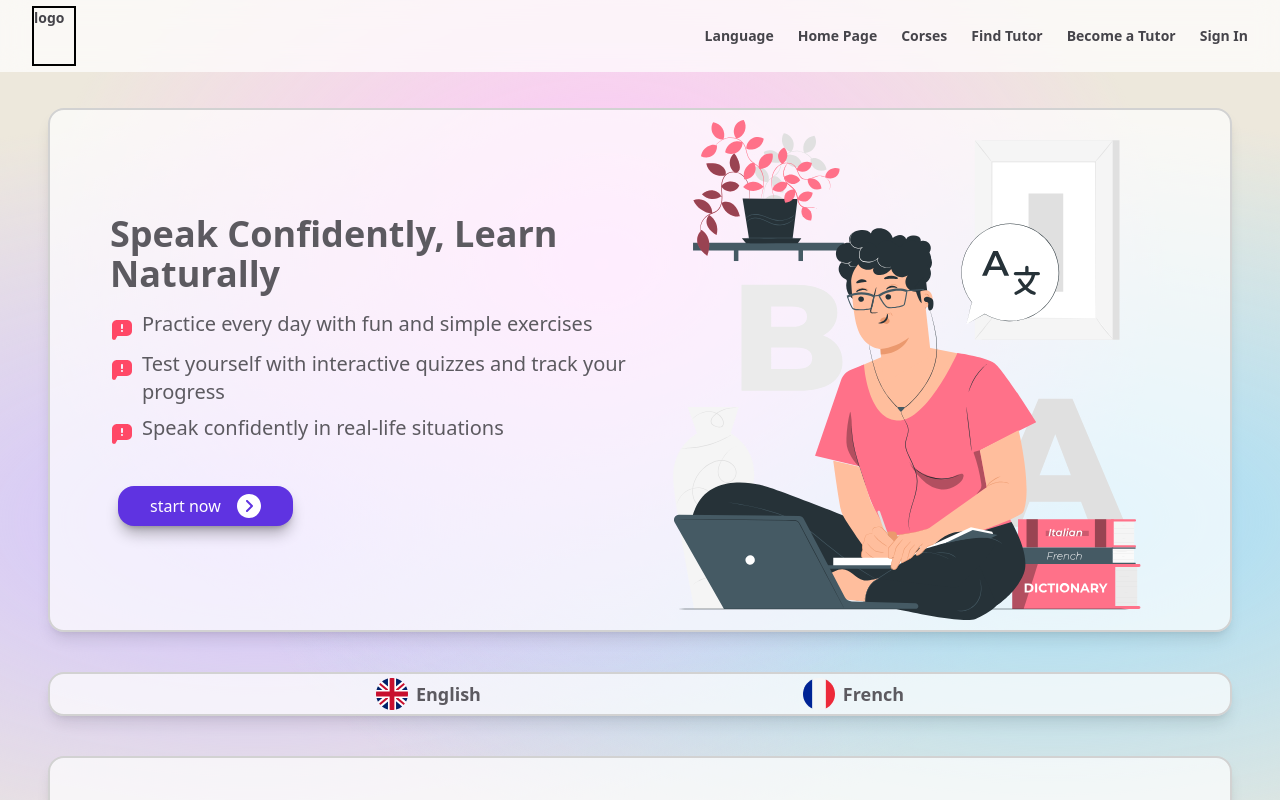
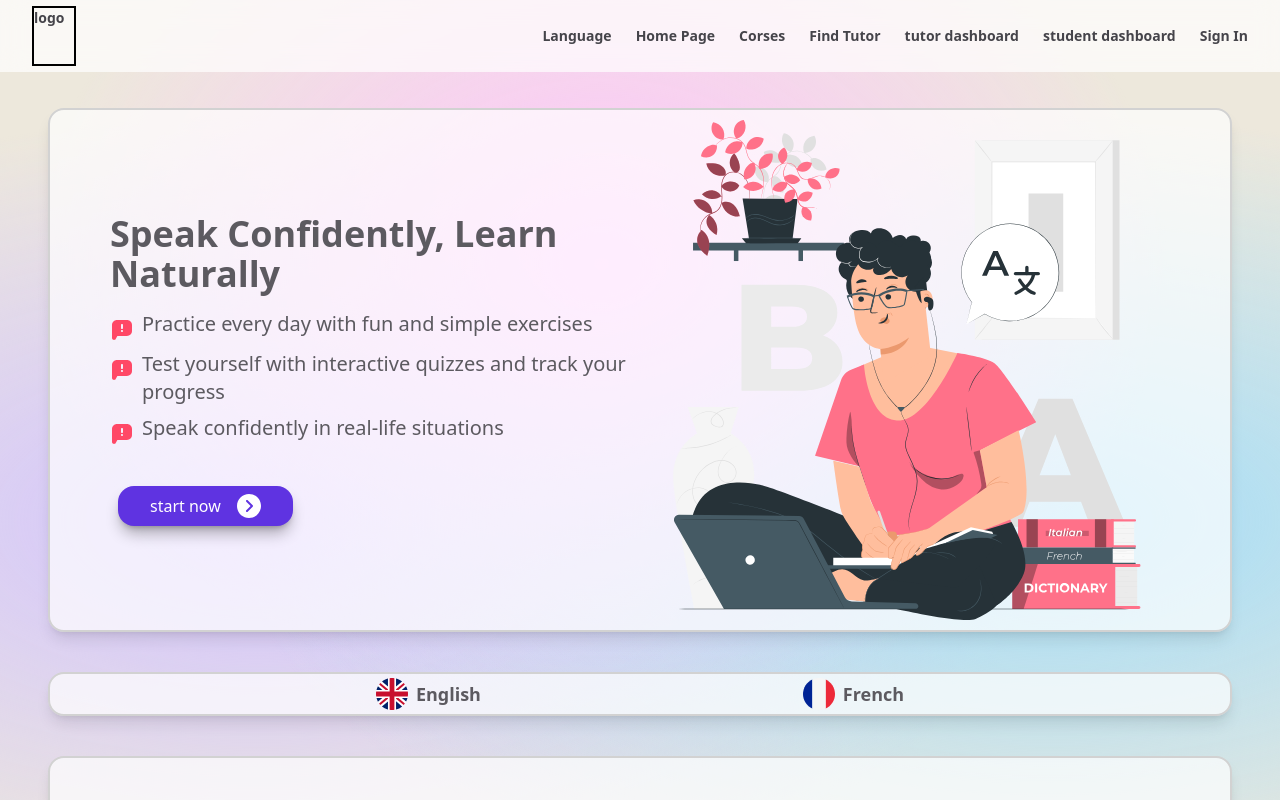
Before and after one commit to erfan2220/learningEnglish-Front, a Next.js app in the folder learning/: page / in a window 1280 px wide. Shown: the top 800 px of the page. Built offline with nearby package versions, Linux system fonts and the light colour scheme.

Commit message:
feat: dashboard created

```diff
--- a/learning/components/Header/Header.tsx
+++ b/learning/components/Header/Header.tsx
@@ -21,7 +21,10 @@ const Header = () => {
             <Link href={"/tutor"}>Find Tutor</Link>
           </li>
           <li>
-            <Link href={"/signupTutor"}>Become a Tutor</Link>{" "}
+            <Link href={"/dashboard/tutor"}>tutor dashboard</Link>
+          </li>
+          <li>
+            <Link href={"/dashboard/student"}>student dashboard</Link>
           </li>
           <li>
             <Link href={"/signin"}>Sign In</Link>
```
